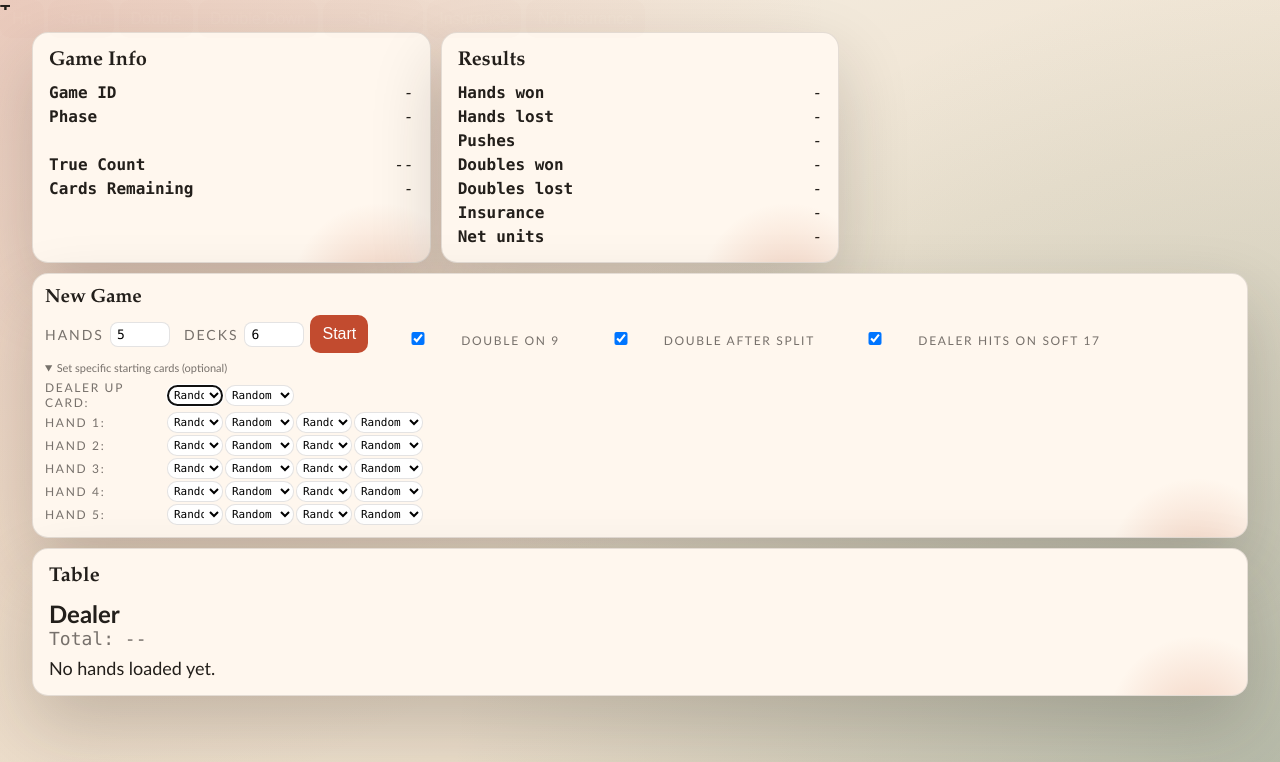
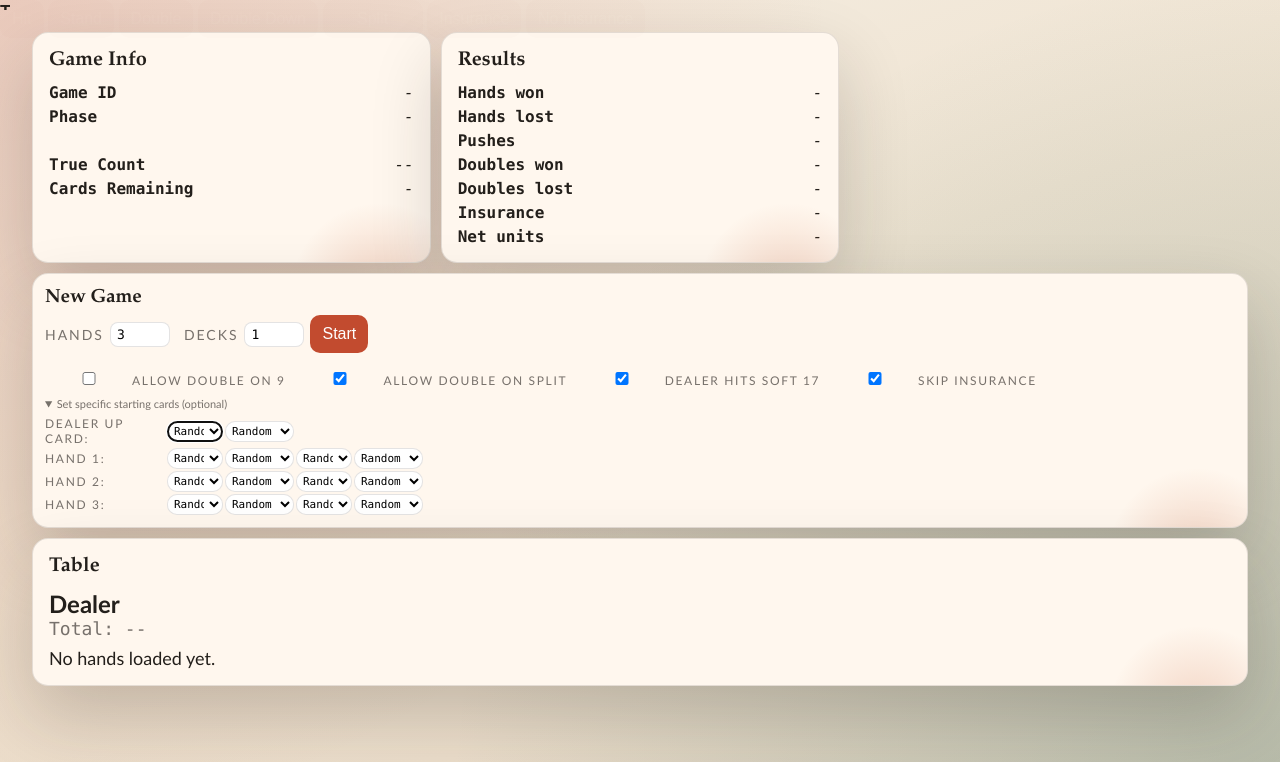
Before and after one commit to barryladerman-oss/blackjack, a Spring Boot app: page / in a window 1280 px wide. Shown: the top 762 px of the page. Run offline with Spring Boot 4, Linux system fonts and the light colour scheme.

Commit message:
Update UI defaults and insurance automation behavior

```diff
--- a/src/main/resources/static/app.js
+++ b/src/main/resources/static/app.js
@@ -32,11 +32,14 @@ const cardSelectionContainer = document.getElementById("cardSelectionContainer")
 const allowDoubleOn9Checkbox = document.getElementById("allowDoubleOn9");
 const dealerHitSoft17Checkbox = document.getElementById("dealerHitSoft17");
 const allowDoubleOnSplitCheckbox = document.getElementById("allowDoubleOnSplit");
+const autoDeclineInsuranceOnAceCheckbox = document.getElementById("autoDeclineInsuranceOnAce");
 
 // Current rule settings
 let allowDoubleOn9 = allowDoubleOn9Checkbox ? allowDoubleOn9Checkbox.checked : false;
 let dealerHitSoft17 = dealerHitSoft17Checkbox ? dealerHitSoft17Checkbox.checked : true;
 let allowDoubleOnSplit = allowDoubleOnSplitCheckbox ? allowDoubleOnSplitCheckbox.checked : true;
+let autoDeclineInsuranceOnAce = autoDeclineInsuranceOnAceCheckbox ? autoDeclineInsuranceOnAceCheckbox.checked : false;
+let autoDeclineInsuranceInProgress = false;
 
 if (allowDoubleOn9Checkbox) {
     allowDoubleOn9Checkbox.addEventListener("change", () => {
@@ -51,6 +54,11 @@ if (dealerHitSoft17Checkbox) {
 if (allowDoubleOnSplitCheckbox) {
     allowDoubleOnSplitCheckbox.addEventListener("change", () => {
         allowDoubleOnSplit = allowDoubleOnSplitCheckbox.checked;
+    });
+}
+if (autoDeclineInsuranceOnAceCheckbox) {
+    autoDeclineInsuranceOnAceCheckbox.addEventListener("change", () => {
+        autoDeclineInsuranceOnAce = autoDeclineInsuranceOnAceCheckbox.checked;
     });
 }
 
@@ -132,6 +140,53 @@ const updateButtonStates = () => {
     if (splitBtn) splitBtn.disabled = !canAct;
     document.querySelectorAll(".hand-actions button").forEach((button) => {
         button.disabled = isBusy;
+    });
+};
+
+const getPendingInsuranceHandIndexes = (state = lastState) => {
+    if (!state || state.phase !== "PLAYER_TURN" || !dealerShowsAceInState(state) || !Array.isArray(state.hands)) {
+        return [];
+    }
+
+    return state.hands
+        .map((hand, index) => {
+            const isFromSplit = Boolean(hand.isFromSplit || hand.fromSplit);
+            const needsInsuranceDecision = hand.cards && hand.cards.length === 2
+                && !hand.insured
+                && !hand.insuranceDeclined
+                && !isFromSplit
+                && !hand.standing
+                && !hand.busted;
+            return needsInsuranceDecision ? index : -1;
+        })
+        .filter((index) => index >= 0);
+};
+
+const maybeAutoDeclineInsurance = (state = lastState) => {
+    if (!autoDeclineInsuranceOnAce || autoDeclineInsuranceInProgress) {
+        return;
+    }
+
+    const handIndexes = getPendingInsuranceHandIndexes(state);
+    if (handIndexes.length === 0) {
+        return;
+    }
+
+    autoDeclineInsuranceInProgress = true;
+    replaceGameStateNext = true;
+    run(async () => {
+        const id = guardGameId();
+        if (!id) {
+            throw new Error("No active game found.");
+        }
+
+        let latestState = null;
+        for (const handIndex of handIndexes) {
+            latestState = await apiFetch(`/api/blackjack/decline-insurance/${id}?hand=${handIndex}`, { method: "POST" });
+        }
+        return latestState;
+    }).finally(() => {
+        autoDeclineInsuranceInProgress = false;
     });
 };
 
@@ -790,6 +845,7 @@ const renderState = (state) => {
     skipAutoModal = false;
     setBusy(false);
     updateButtonStates();
+    setTimeout(() => maybeAutoDeclineInsurance(state), 0);
 }
 // Force update after DOM change
 setTimeout(updateButtonStates, 0);
--- a/src/main/resources/static/index.html
+++ b/src/main/resources/static/index.html
@@ -41,18 +41,21 @@
                 <h2>New Game</h2>
                 <div class="compact-form">
                     <label for="hands">Hands</label>
-                    <input id="hands" type="number" min="1" max="5" value="5" />
+                    <input id="hands" type="number" min="1" max="5" value="3" />
                     <label for="decks" style="margin-left:8px;">Decks</label>
-                    <input id="decks" type="number" min="1" max="8" value="6" style="width:60px;" />
+                    <input id="decks" type="number" min="1" max="8" value="1" style="width:60px;" />
                     <button id="startBtn">Start</button>
                     <div style="margin-top:8px;">
                         <label style="font-size:12px;">
-                            <input type="checkbox" id="allowDoubleOn9" checked />Double on 9
+                            <input type="checkbox" id="allowDoubleOn9" unchecked />Allow Double on 9
                         </label>
-                        <label style="font-size:12px; margin-left:12px;">
-                            <input type="checkbox" id="allowDoubleOnSplit" checked />Double after split
-                        </label> <label style="font-size:12px; margin-left:12px;">
-                            <input type="checkbox" id="dealerHitSoft17" checked />Dealer hits on soft 17
+                        <label style="font-size:12px; margin-left:6px;">
+                            <input type="checkbox" id="allowDoubleOnSplit" checked />Allow Double on split
+                        </label> <label style="font-size:12px; margin-left:6px;">
+                            <input type="checkbox" id="dealerHitSoft17" checked />Dealer hits soft 17
+                        </label>
+                        <label style="font-size:12px; margin-left:6px;">
+                            <input type="checkbox" id="autoDeclineInsuranceOnAce" checked />Skip insurance
                         </label>
                     </div>
                 </div>
```
Also changed, not shown: 1 other file.
